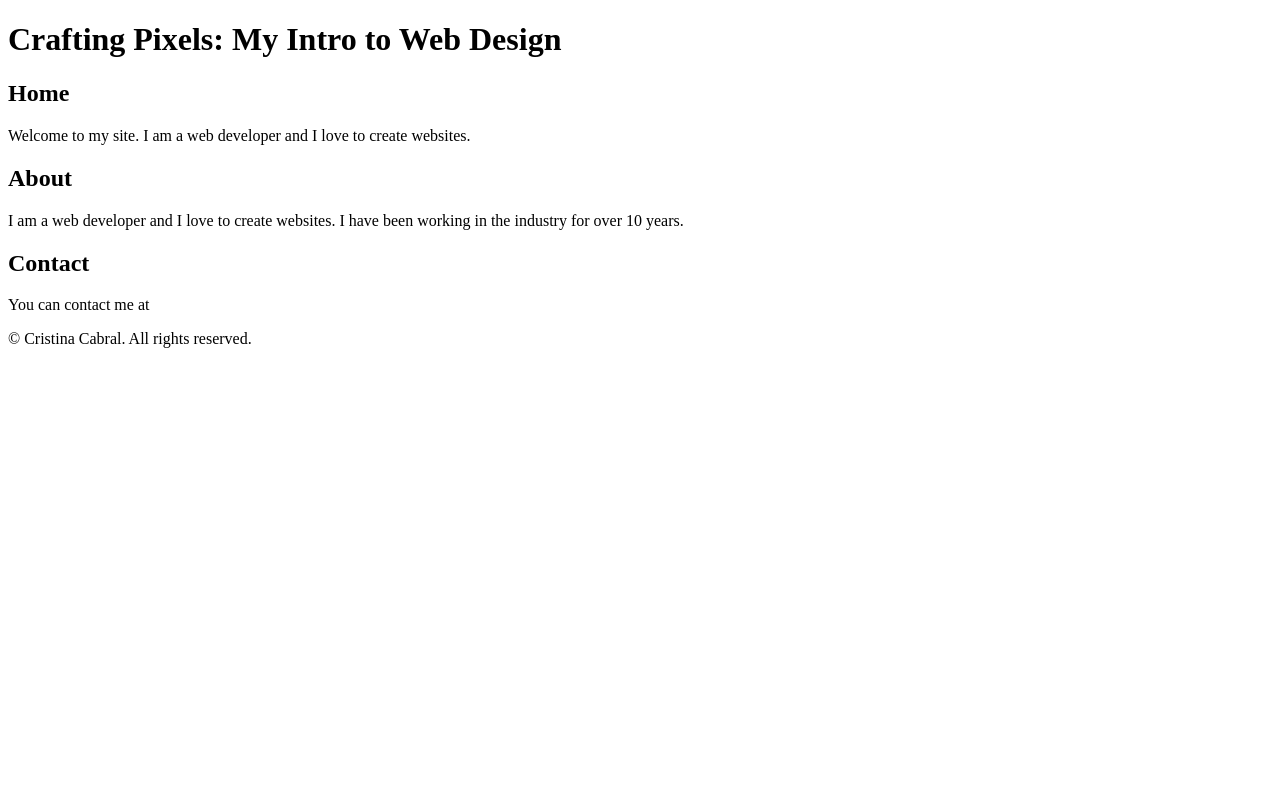
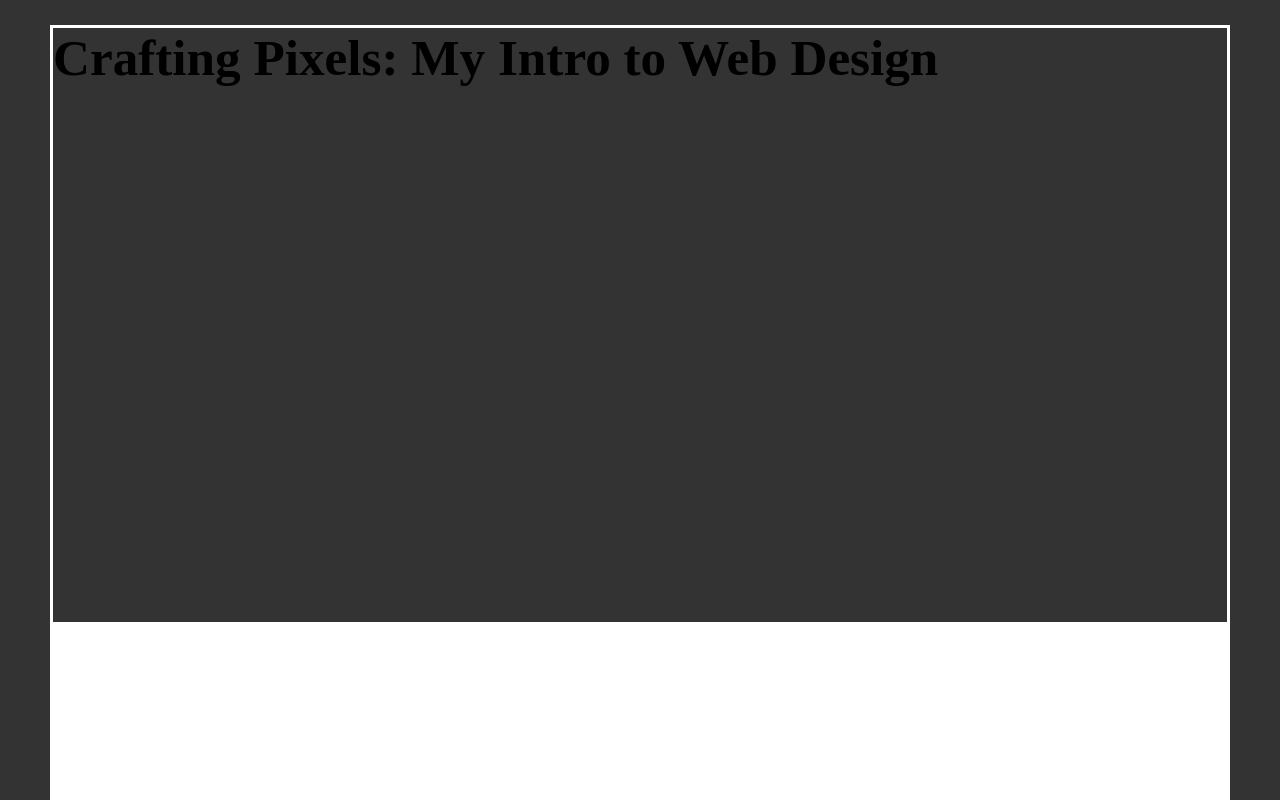
Before and after one commit to CristinaC-create/CristinaC-create.github.io, a plain HTML site: page index.html in a window 1280 px wide. Shown: the top 800 px of the page. Drawn offline with Linux system fonts and the light colour scheme.

Commit message:
linked css

```diff
--- a/index.html
+++ b/index.html
@@ -3,7 +3,7 @@
 <head>
   <meta charset="UTF-8">
   <meta name="viewport" content="width=device-width, initial-scale=1.0">
-  <link rel="stylesheet" href="styles.css">
+  <link rel="stylesheet" href="css/app.css">
   <title>CristinaC-create</title>
 </head>
 <body>
```
